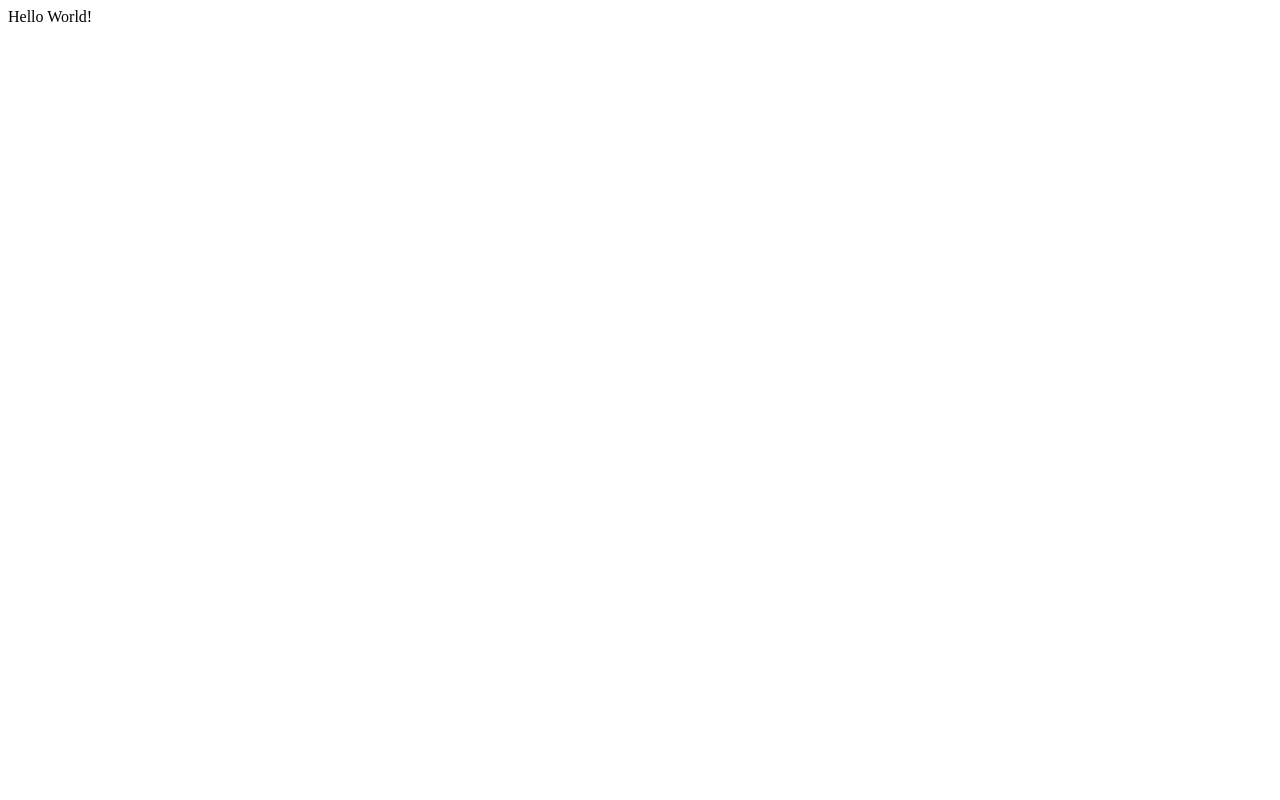
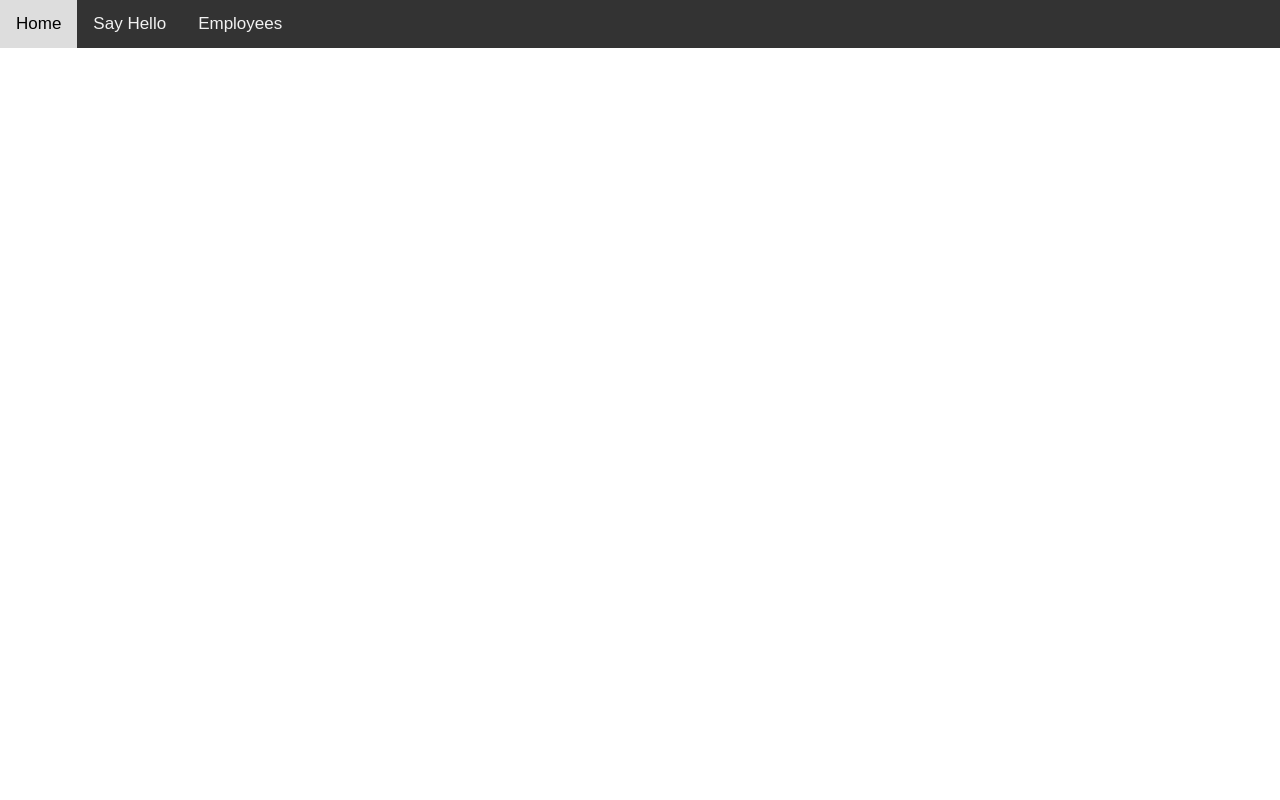
Before and after one commit to tsadimas/flask-efp01, a Flask app: page / in a window 1280 px wide. Before the commit the page is almost empty. Run offline with Flask 2, Linux system fonts and the light colour scheme; parts of the project's set-up code (start-up, migrations or seed data) failed here and were passed over.

Commit message:
added menu

```diff
--- a/main.py
+++ b/main.py
@@ -24,7 +24,7 @@ app.logger.info('Environmental variables Initialized')
 
 @app.route('/')
 def hello():
-    return 'Hello World!'
+    return render_template('base.html')
 
 
 @app.route('/hello/<string:username>')
--- a/templates/base.html
+++ b/templates/base.html
@@ -1,9 +1,44 @@
 <html>
-    <head>
-    <meta charset="UTF-8">
+  <head>
+    <meta charset="UTF-8" />
+    <style>
+      body {
+        margin: 0;
+        font-family: Arial, Helvetica, sans-serif;
+      }
+
+      .topnav {
+        overflow: hidden;
+        background-color: #333;
+      }
+
+      .topnav a {
+        float: left;
+        color: #f2f2f2;
+        text-align: center;
+        padding: 14px 16px;
+        text-decoration: none;
+        font-size: 17px;
+      }
+
+      .topnav a:hover {
+        background-color: #ddd;
+        color: black;
+      }
+
+      .topnav a.active {
+        background-color: #04aa6d;
+        color: white;
+      }
+    </style>
     <title>{% block title %} {% endblock %} - FlaskApp</title>
-    </head>
-    <body>
-        {% block content %} {% endblock %}
-    </body>
+  </head>
+  <body>
+    <div class="topnav">
+      <a href="/">Home</a>
+      <a href="/name">Say Hello</a>
+      <a href="/employees">Employees</a>
+    </div>
+    {% block content %} {% endblock %}
+  </body>
 </html>
```
